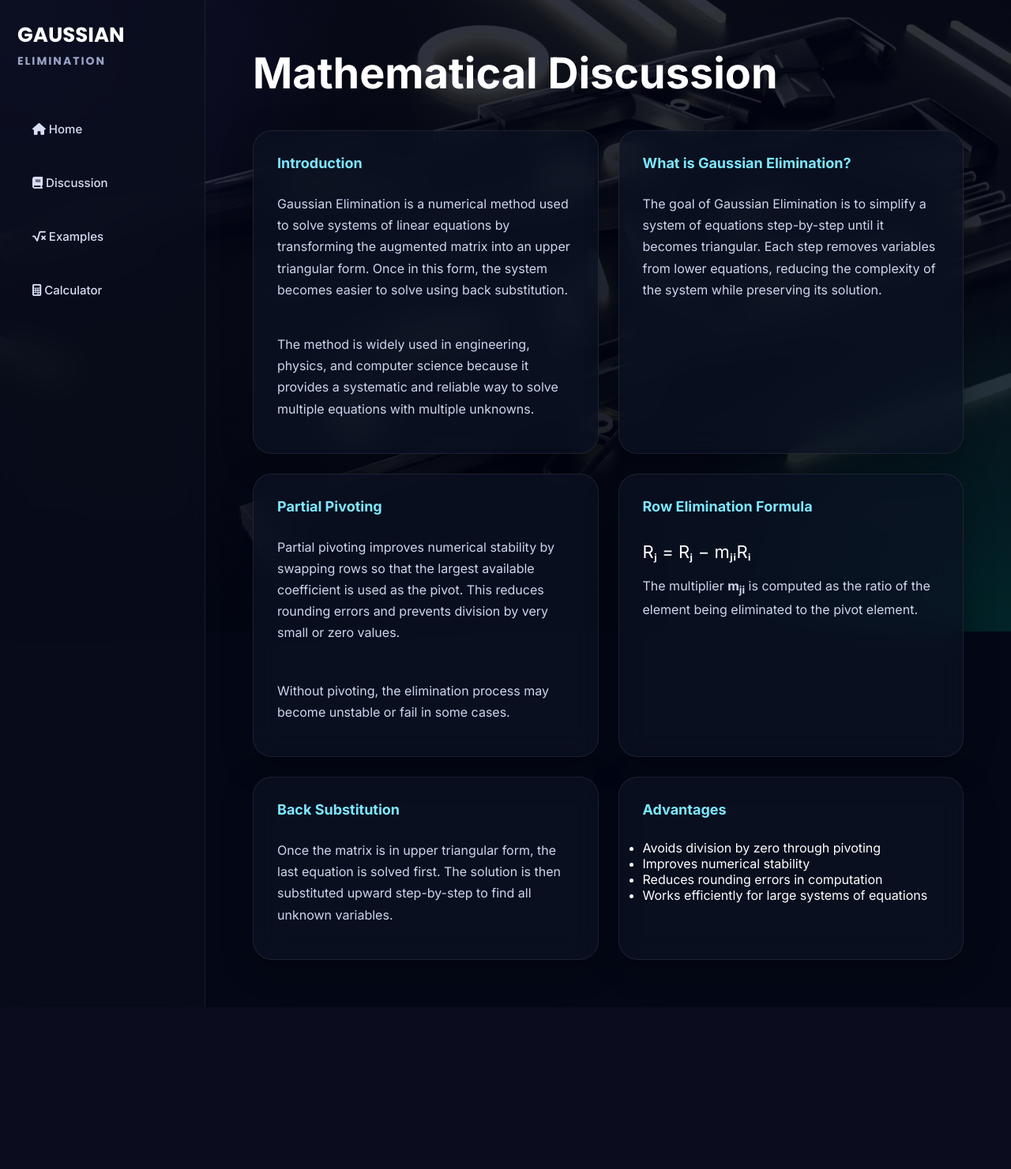
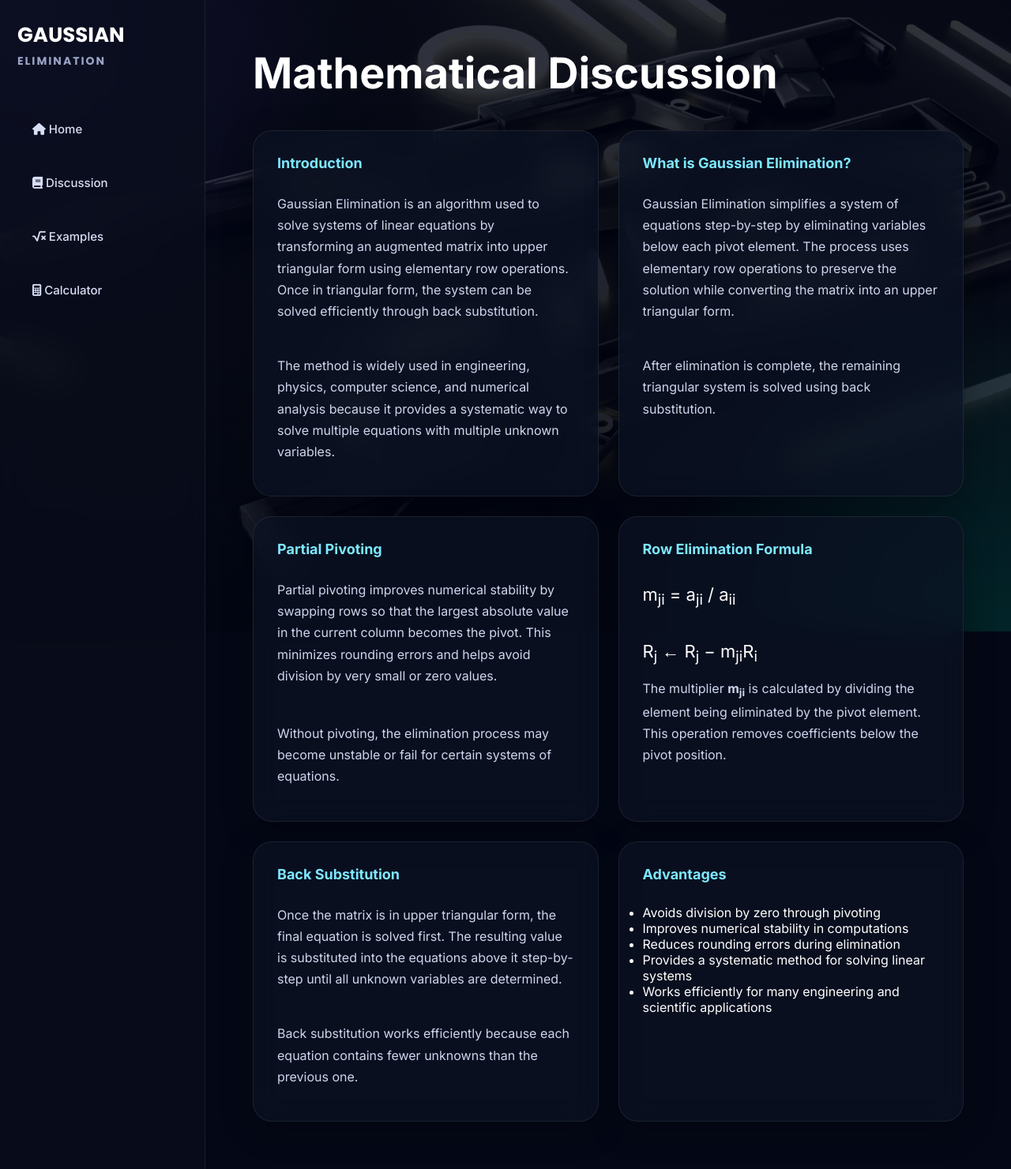
Before and after one commit to procisss/GaussElimination, a Flask app: page /discussion in a window 1280 px wide. Shown: the whole page at 79% size. Before the commit the page ends 1276 px from the top, so only its background shows below. Run offline with Flask 3, Linux system fonts and the light colour scheme.

Commit message:
Updated Discussions

```diff
--- a/templates/calculator.html
+++ b/templates/calculator.html
@@ -4,7 +4,7 @@
 
 <h1 class="section-title">
 
-Calculator
+Matrix Calculator
 
 </h1>
 
--- a/templates/discussion.html
+++ b/templates/discussion.html
@@ -13,12 +13,12 @@
         <h4>Introduction</h4>
 
         <p>
-            Gaussian Elimination is a numerical method used to solve systems of linear equations by transforming the augmented matrix into an upper triangular form.
-            Once in this form, the system becomes easier to solve using back substitution.
+            Gaussian Elimination is an algorithm used to solve systems of linear equations by transforming an augmented matrix into upper triangular form using elementary row operations.
+            Once in triangular form, the system can be solved efficiently through back substitution.
         </p>
 
         <p class="spaced">
-            The method is widely used in engineering, physics, and computer science because it provides a systematic and reliable way to solve multiple equations with multiple unknowns.
+            The method is widely used in engineering, physics, computer science, and numerical analysis because it provides a systematic way to solve multiple equations with multiple unknown variables.
         </p>
 
     </div>
@@ -28,8 +28,12 @@
         <h4>What is Gaussian Elimination?</h4>
 
         <p>
-            The goal of Gaussian Elimination is to simplify a system of equations step-by-step until it becomes triangular.
-            Each step removes variables from lower equations, reducing the complexity of the system while preserving its solution.
+            Gaussian Elimination simplifies a system of equations step-by-step by eliminating variables below each pivot element.
+            The process uses elementary row operations to preserve the solution while converting the matrix into an upper triangular form.
+        </p>
+
+        <p class="spaced">
+            After elimination is complete, the remaining triangular system is solved using back substitution.
         </p>
 
     </div>
@@ -39,14 +43,14 @@
         <h4>Partial Pivoting</h4>
 
         <p>
-            Partial pivoting improves numerical stability by swapping rows so that the largest available coefficient is used as the pivot.
-            This reduces rounding errors and prevents division by very small or zero values.
+            Partial pivoting improves numerical stability by swapping rows so that the largest absolute value in the current column becomes the pivot.
+            This minimizes rounding errors and helps avoid division by very small or zero values.
         </p>
 
         <div class="spacer"></div>
 
         <p>
-            Without pivoting, the elimination process may become unstable or fail in some cases.
+            Without pivoting, the elimination process may become unstable or fail for certain systems of equations.
         </p>
 
     </div>
@@ -56,11 +60,16 @@
         <h4>Row Elimination Formula</h4>
 
         <div class="math">
-            Rⱼ = Rⱼ − mⱼᵢRᵢ
+            m<sub>ji</sub> = a<sub>ji</sub> / a<sub>ii</sub>
+        </div>
+
+        <div class="math spaced">
+            R<sub>j</sub> ← R<sub>j</sub> − m<sub>ji</sub>R<sub>i</sub>
         </div>
 
         <p>
-            The multiplier <b>m<sub>ji</sub></b> is computed as the ratio of the element being eliminated to the pivot element.
+            The multiplier <b>m<sub>ji</sub></b> is calculated by dividing the element being eliminated by the pivot element.
+            This operation removes coefficients below the pivot position.
         </p>
 
     </div>
@@ -70,8 +79,12 @@
         <h4>Back Substitution</h4>
 
         <p>
-            Once the matrix is in upper triangular form, the last equation is solved first.
-            The solution is then substituted upward step-by-step to find all unknown variables.
+            Once the matrix is in upper triangular form, the final equation is solved first.
+            The resulting value is substituted into the equations above it step-by-step until all unknown variables are determined.
+        </p>
+
+        <p class="spaced">
+            Back substitution works efficiently because each equation contains fewer unknowns than the previous one.
         </p>
 
     </div>
@@ -82,9 +95,10 @@
 
         <ul>
             <li>Avoids division by zero through pivoting</li>
-            <li>Improves numerical stability</li>
-            <li>Reduces rounding errors in computation</li>
-            <li>Works efficiently for large systems of equations</li>
+            <li>Improves numerical stability in computations</li>
+            <li>Reduces rounding errors during elimination</li>
+            <li>Provides a systematic method for solving linear systems</li>
+            <li>Works efficiently for many engineering and scientific applications</li>
         </ul>
 
     </div>
```
